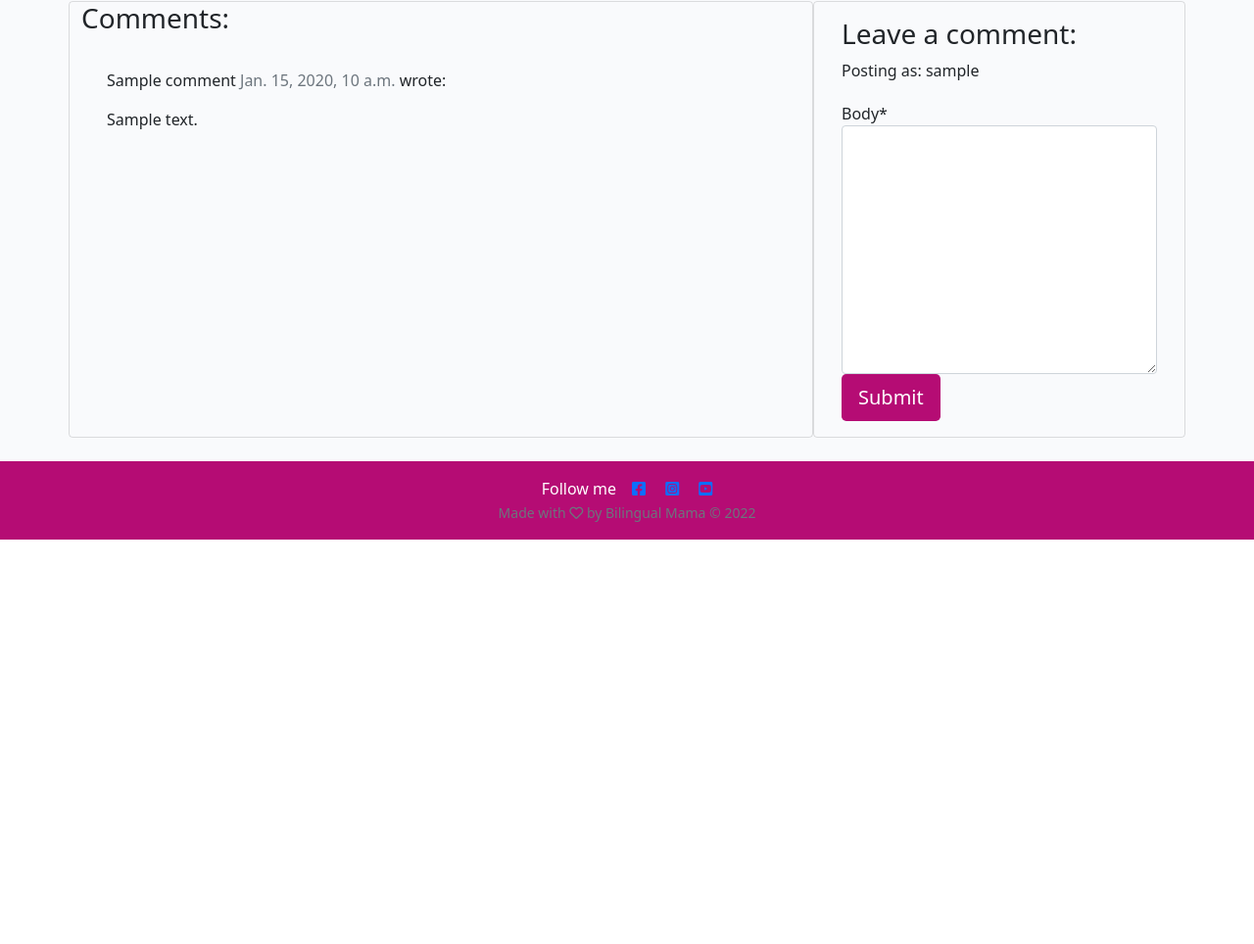
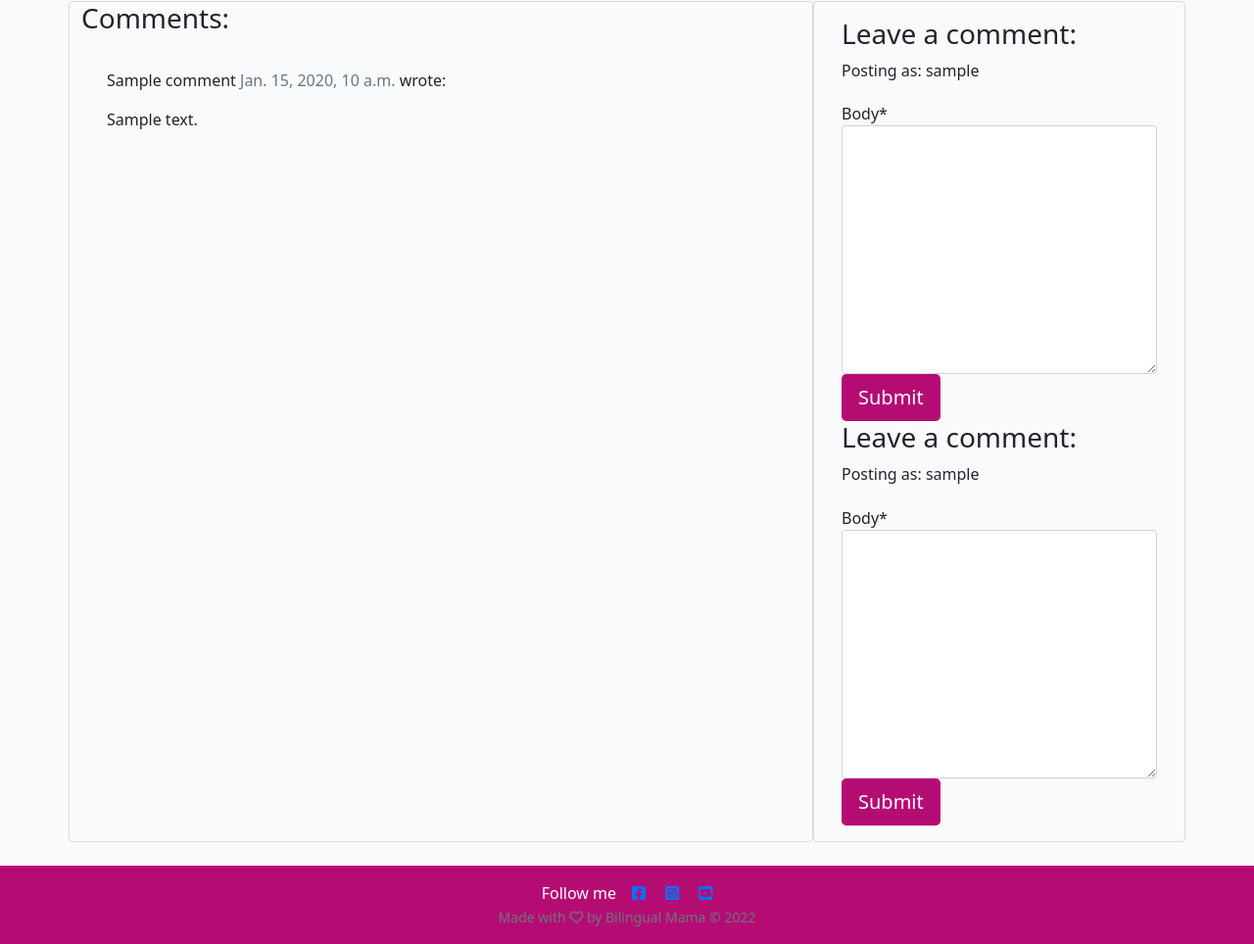
Before and after one commit to psnaz/bilingual-mama, a Django app: a page that uses templates/post_detail.html in a window 1280 px wide. Shown: the part 468-1432 px from the top of the page at 98% size. Before the commit the page ends 1019 px from the top, so only its background shows below. Run offline with Django 3.2, Linux system fonts and the light colour scheme; a user stored in the database is signed in; tables that the repository leaves empty hold one stand-in row (values such as "Sample post"); some libraries are stand-ins or nearby versions.

Commit message:
Add login/registration info to the comments section

```diff
--- a/bilingualmama/settings.py
+++ b/bilingualmama/settings.py
@@ -29,7 +29,7 @@ TEMPLATES_DIR = os.path.join(BASE_DIR, 'templates')
 SECRET_KEY = os.environ.get('SECRET_KEY')
 
 # SECURITY WARNING: don't run with debug turned on in production!
-DEBUG = False
+DEBUG = True #Set to False before submission!
 
 X_FRAME_OPTIONS = 'SAMEORIGIN'
 
--- a/templates/account/login.html
+++ b/templates/account/login.html
@@ -10,12 +10,12 @@
 <div class="container pt-5">
   <div class="row">
     <div class="col-md-8 mt-3 offset-md-2 pt-5">
-      <h3>{% trans "Sign In" %}</h3>
+      <h3>{% trans "Log In" %}</h3>
 
       <p>{% blocktrans %}Welcome back to Bilingual Mama's blog!
         To leave a comment or like a post, please log in. If you
         have not created an account yet, then please
-        <a href="{{ signup_url }}">sign up</a> first.{% endblocktrans %}
+        <a href="{{ signup_url }}">register</a> first.{% endblocktrans %}
       </p>
     </div>
   </div>
--- a/templates/account/signup.html
+++ b/templates/account/signup.html
@@ -11,7 +11,8 @@
     <div class="col-md-8 mt-3 offset-md-2 pt-5">
       <h3>{% trans "Sign Up" %}</h3>
 
-      <p>{% blocktrans %}Hello there! If you'd like to comment or like our posts you have to sign up. Already have an account? Then please <a href="{{ login_url }}">sign in</a>.{% endblocktrans %}</p>
+      <p>{% blocktrans %}Hello there! If you'd like to comment or like our posts you have to register. Already have an account?
+        Then please <a href="{{ login_url }}">log in</a>.{% endblocktrans %}</p>
     </div>
   </div>
   <div class="row">
--- a/templates/post_detail.html
+++ b/templates/post_detail.html
@@ -82,6 +82,21 @@
         </div>
         <div class="col-md-4 card mb-4  mt-3 ">
             <div class="card-body">
+                <!--My Code-->
+                {% if user.is_authenticated %}
+                <h3>Leave a comment:</h3>
+                <p>Posting as: {{ user.username }}</p>
+                <form method="post" style="margin-top: 1.3em;">
+                    {{ comment_form | crispy }}
+                    {% csrf_token %}
+                    <button type="submit" class="btn btn-signup btn-lg">Submit</button>
+                </form>
+                {% else %}
+                <h4>To like a post or leave a comment, please <a href="{% url 'account_signup' %}">register here.</a></h4>
+                <p>Already have an account? Please <a href="{% url 'account_login' %}">login here.</a></p>
+                {% endif %}
+
+                <!--Original Walkthrough-->
                 {% if commented %}
                 <div class="alert alert-success" role="alert">
                     Your comment is awaiting approval
```
